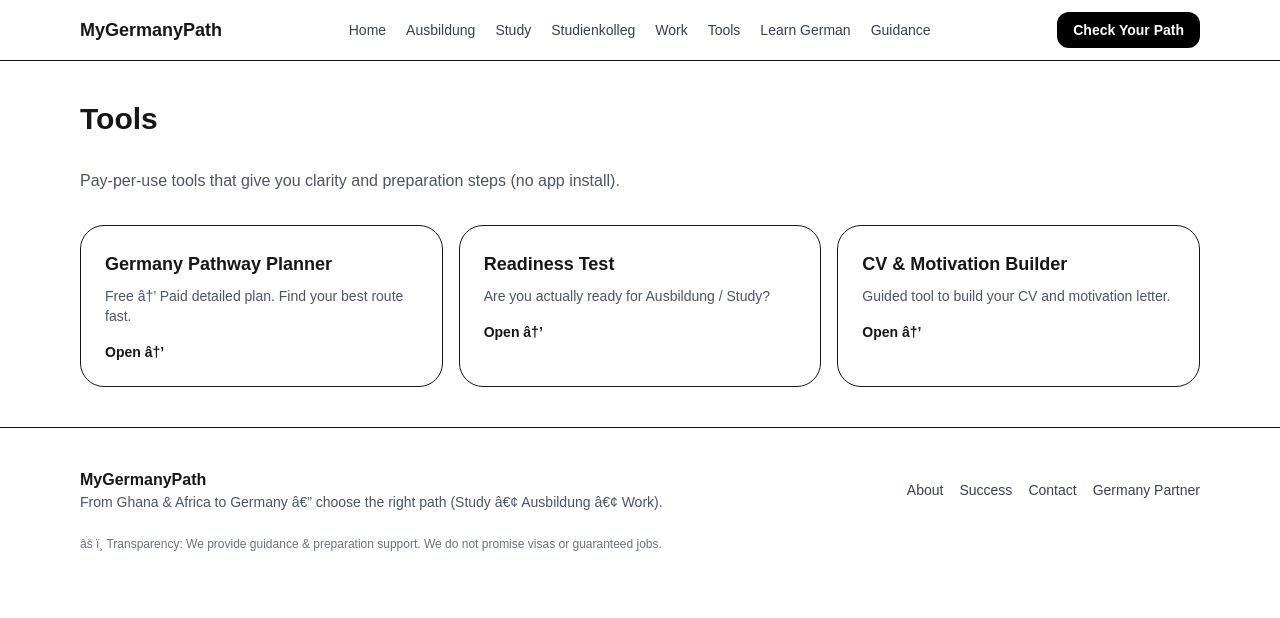
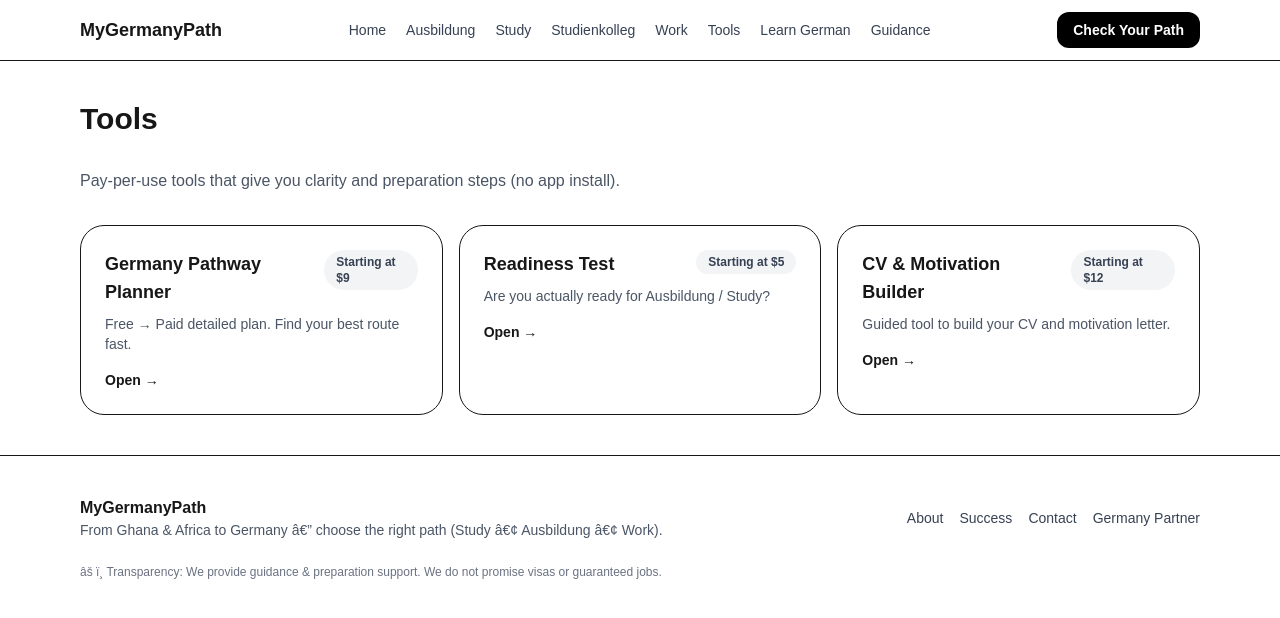
Before and after one commit to learngermanghana/mygermanypath, a Next.js app: page /tools in a window 1280 px wide. Shown: the top 618 px of the page. Built offline with nearby package versions, Linux system fonts and the light colour scheme.

Commit message:
Improve tools copy and pricing cues

```diff
--- a/src/app/success/page.tsx
+++ b/src/app/success/page.tsx
@@ -8,7 +8,7 @@ export default function Success() {
 
       <div className="grid gap-4 md:grid-cols-3">
         {[
-          "Started A1 â†’ now A2",
+          "Started A1 → now A2",
           "Preparing documents for Ausbildung",
           "Booked guidance + improved motivation letter",
         ].map((s) => (
--- a/src/app/tools/page.tsx
+++ b/src/app/tools/page.tsx
@@ -4,17 +4,20 @@ export default function Tools() {
   const tools = [
     {
       title: "Germany Pathway Planner",
-      desc: "Free â†’ Paid detailed plan. Find your best route fast.",
+      desc: "Free → Paid detailed plan. Find your best route fast.",
+      price: "Starting at $9",
       href: "/tools/pathway-planner",
     },
     {
       title: "Readiness Test",
       desc: "Are you actually ready for Ausbildung / Study?",
+      price: "Starting at $5",
       href: "/tools/readiness-test",
     },
     {
       title: "CV & Motivation Builder",
       desc: "Guided tool to build your CV and motivation letter.",
+      price: "Starting at $12",
       href: "/tools/cv-builder",
     },
   ];
@@ -29,9 +32,14 @@ export default function Tools() {
       <div className="grid gap-4 md:grid-cols-3">
         {tools.map((t) => (
           <Link key={t.title} href={t.href} className="rounded-3xl border p-6 hover:bg-gray-50">
-            <p className="text-lg font-bold">{t.title}</p>
+            <div className="flex items-start justify-between gap-3">
+              <p className="text-lg font-bold">{t.title}</p>
+              <span className="rounded-full bg-gray-100 px-3 py-1 text-xs font-semibold text-gray-700">
+                {t.price}
+              </span>
+            </div>
             <p className="mt-2 text-sm text-gray-600">{t.desc}</p>
-            <p className="mt-4 text-sm font-semibold">Open â†’</p>
+            <p className="mt-4 text-sm font-semibold">Open →</p>
           </Link>
         ))}
       </div>
--- a/src/app/tools/pathway-planner/page.tsx
+++ b/src/app/tools/pathway-planner/page.tsx
@@ -29,7 +29,7 @@ export default function Planner() {
       <header>
         <h1 className="text-3xl font-bold">Germany Pathway Planner</h1>
         <p className="mt-2 text-gray-600">
-          Get clarity in minutes. Free basic result â†’ Paid detailed plan.
+          Get clarity in minutes. Free basic result → Paid detailed plan.
         </p>
       </header>
 
```
